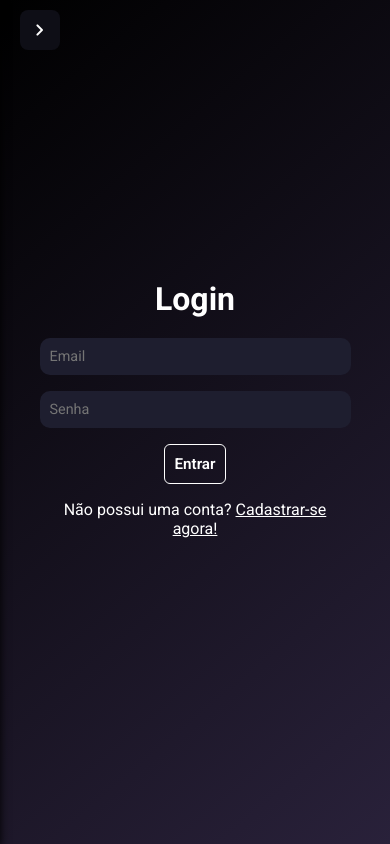
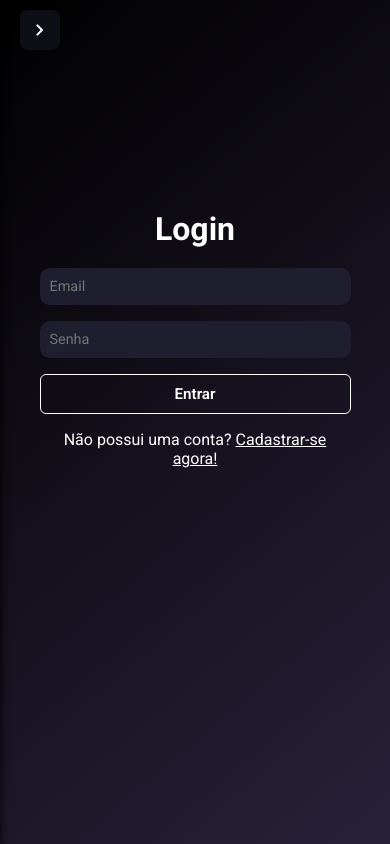
Before and after one commit to gcampolina/ScoreZone, a React (Vite) app: page /login in a window 390 px wide. Built offline with nearby package versions, Linux system fonts and the light colour scheme.

Commit message:
more changes in rote login

```diff
--- a/src/pages/Login/style.css
+++ b/src/pages/Login/style.css
@@ -46,6 +46,7 @@
   transition: background-color 0.3s ease;
   font-size: 1rem;
   border: 1px solid #fff;
+  width: 100%;
 }
 
 .btnEntrar:hover {
@@ -112,24 +113,23 @@
 
 /* RESPONSIVIDADE */
 @media (max-width: 768px) {
-  .login-container {
-    padding: 40px;
-    margin: 10px auto;
-  }
 
-  .btnEntrar {
-    max-width: 100%;
-  }
+
+
 }
 
 @media (max-width: 480px) {
   .login-container {
     padding: 30px 20px;
-    margin: 250px auto;
+    margin: 180px auto;
   }
 
   .formLogin {
     gap: 16px;
+  }
+
+  .btnEntrar {
+    width: 100%;
   }
 
   .msgContainer {
```
